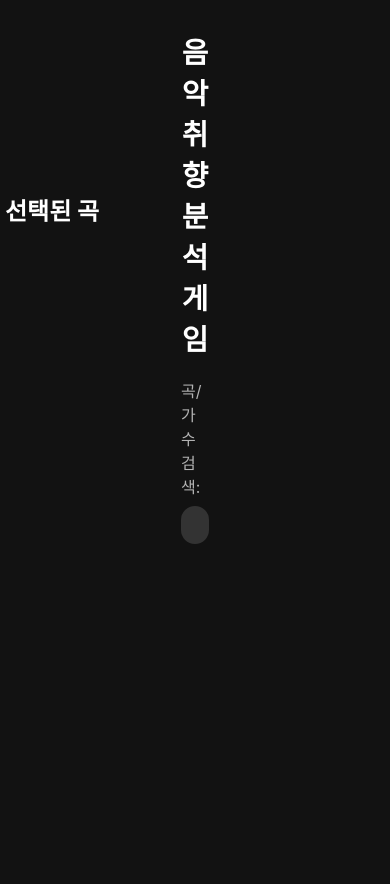
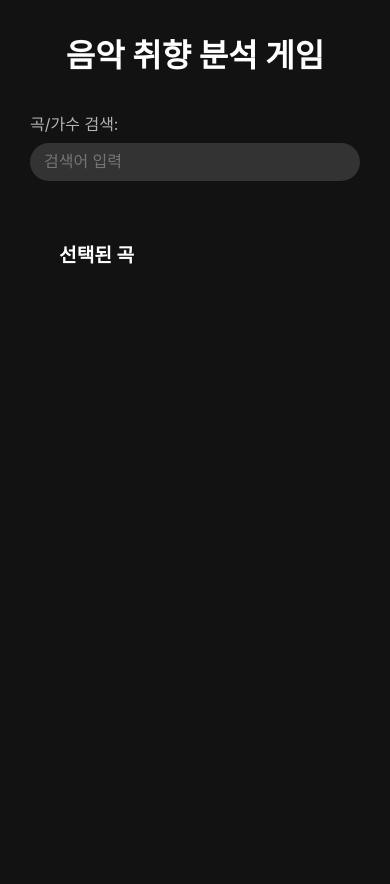
Before and after one commit to min99joy/music-taste-app, a Flask app: page / in a window 390 px wide. Run offline with Flask 2, Linux system fonts and the light colour scheme; parts of the project's set-up code (start-up, migrations or seed data) failed here and were passed over.

Commit message:
Css modification to Phone Screen

```diff
--- a/static/css/style.css
+++ b/static/css/style.css
@@ -190,6 +190,7 @@
     transform: scale(1.02);
     transform-origin: center;
     transition: ease;
+    z-index: 99;
 }
 
 /* hover 상태에서 곡 리스트 카드 스타일 변경 */
@@ -399,15 +400,19 @@
 @media (max-width: 768px) {
   /* 전체 컨테이너: 최대 너비와 패딩 조정 */
   .app-container {
-      max-width: -webkit-fill-available;
       padding: 10px;
       margin: 0 10rem;
   }
 
   /* 메인 타이틀: 폰트 크기와 마진 조정 */
   .main-title {
-      font-size: 1.8rem;
-      margin-bottom: 20px;
+      margin-bottom: 2.2rem;
+      width: max-content;
+  }
+
+  h2{
+      font-size: 1.2rem;
+      margin-bottom: 0.9rem;
   }
 
   /* 검색 입력창: 패딩과 글자 크기 조정 */
@@ -429,7 +434,8 @@
 
   /* 선택된 곡 리스트 섹션: 절대 위치 대신 상대 위치로 배치 */
   .selected-list-section {
-      top: 12rem;
+      top: 15rem;
+      min-width: 17rem;
   }
 
   /* 아티스트 트랙 섹션: 최대 너비 조정 및 마진 추가 */
--- a/static/js/script.js
+++ b/static/js/script.js
@@ -208,12 +208,17 @@ $(document).ready(function () {
             currentAudio.pause();
         }
 
-    // 새로운 오디오 객체 생성 및 재생
+        // 새로운 오디오 객체 생성
         currentAudio = new Audio(previewUrl);
-    currentAudio.play();
 
-    // 미리 듣기 기본 길이 (30초)
-    const duration = 30;
+        // 기본값 30초를 미리 지정해두고, 실제 길이가 로드되면 업데이트
+        let duration = 30; // let으로 선언하여 재할당 가능하게 함
+
+        // loadedmetadata 이벤트를 통해 실제 duration을 가져옴
+        currentAudio.addEventListener("loadedmetadata", function () {
+            duration = currentAudio.duration;
+            console.log("Audio duration loaded:", duration);
+        });
 
         // "ended" 이벤트 리스너 추가: 오디오가 끝나면 진행 바 리셋 및 애니메이션 취소
         currentAudio.addEventListener("ended", function () {
@@ -224,6 +229,8 @@ $(document).ready(function () {
             }
             $li.removeData("progressAnimationId");
         });
+
+        currentAudio.play();
 
         // updateProgress 함수를 클릭 이벤트 핸들러 내부에 정의하여 클로저 사용
         function updateProgress() {
```
Also changed, not shown: 1 other file. Lines whose indentation alone changed are shown as unchanged.
